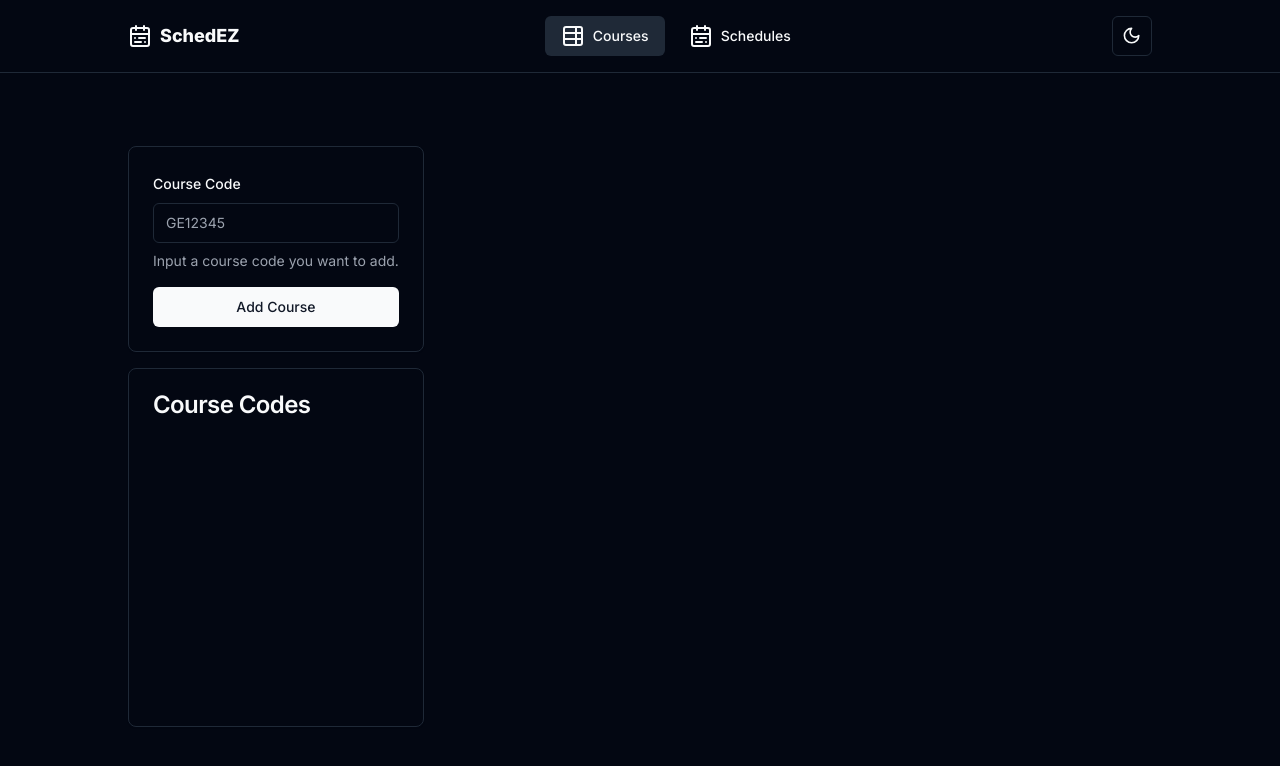
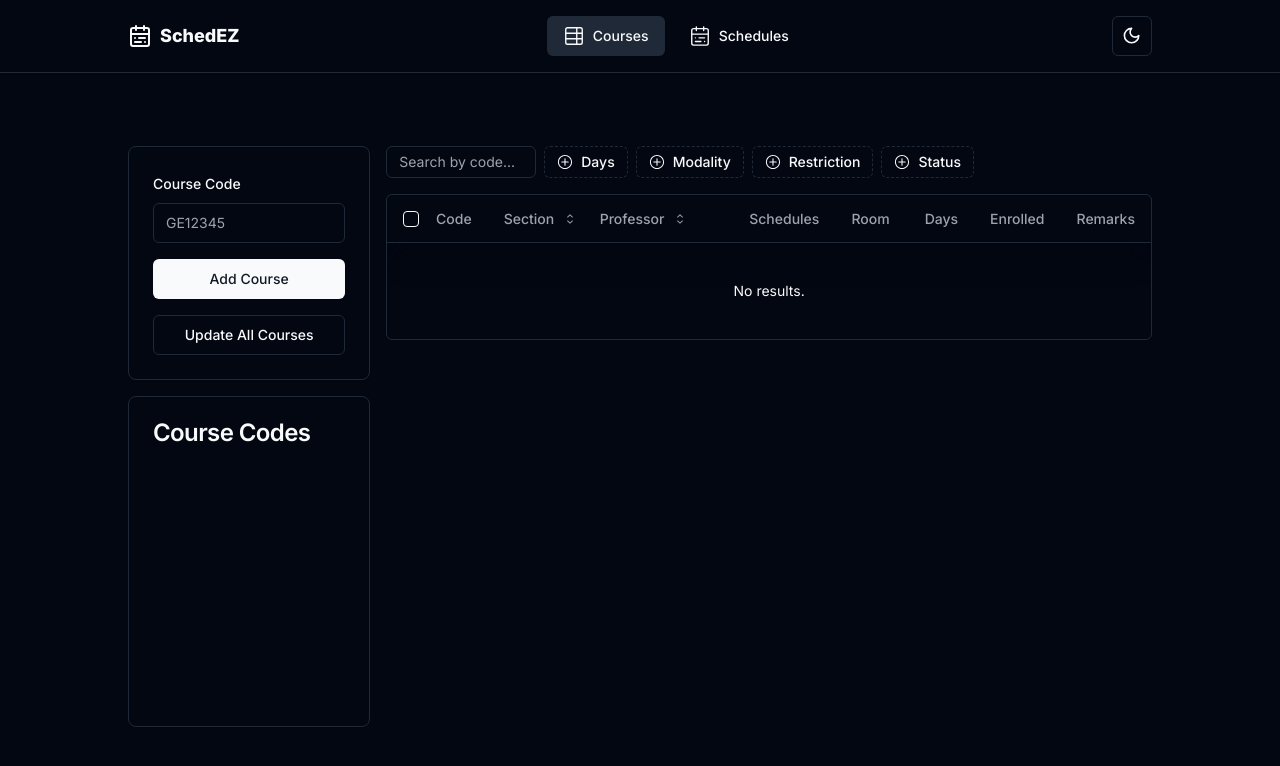
Before and after one commit to CyberEzpertz/Schedaddle, a Next.js app: page / in a window 1280 px wide. Shown: the top 766 px of the page. Built offline with nearby package versions, Linux system fonts and the light colour scheme.

Commit message:
feat: add toast message for invalid courses, squash various null/undefined bugs, update professor property to be not nullable

```diff
--- a/src/app/(dashboard)/page.tsx
+++ b/src/app/(dashboard)/page.tsx
@@ -1,9 +1,9 @@
-import CourseCodes from "@/components/CourseCodes";
+import CoursePage from "@/components/CoursePage";
 
 type Props = {};
 
 const Home = (props: Props) => {
-  return <CourseCodes />;
+  return <CoursePage />;
 };
 
 export default Home;
--- a/src/app/(dashboard)/schedules/page.tsx
+++ b/src/app/(dashboard)/schedules/page.tsx
@@ -1,4 +1,4 @@
-import CourseCodes from "@/components/CourseCodes";
+import CoursePage from "@/components/CoursePage";
 import ScheduleTab from "@/components/ScheduleTab";
 
 type Props = {};
--- a/src/components/Calendar.tsx
+++ b/src/components/Calendar.tsx
@@ -3,6 +3,7 @@ import { Card, CardTitle } from "@/components/ui/card";
 import { Class, DaysEnum } from "@/lib/definitions";
 import { cn, convertTime, toProperCase } from "@/lib/utils";
 import { useCallback, useState } from "react";
+import { ScrollArea } from "./ui/scroll-area";
 
 const CELL_SIZE_PX = 56;
 const CELL_HEIGHT = "h-14";
@@ -96,7 +97,7 @@ const Calendar = ({ courses }: { courses: Class[] }) => {
       </div>
 
       {/* Scrollable Container */}
-      <div className="flex h-full w-full overflow-y-scroll">
+      <ScrollArea>
         {/* Calendar Content */}
         <div className="flex h-max w-full flex-row">
           {/* Time Column */}
@@ -192,7 +193,7 @@ const Calendar = ({ courses }: { courses: Class[] }) => {
             })}
           </div>
         </div>
-      </div>
+      </ScrollArea>
     </div>
   );
 };
--- a/src/components/CourseInput.tsx
+++ b/src/components/CourseInput.tsx
@@ -13,8 +13,11 @@ import {
   FormMessage,
 } from "@/components/ui/form";
 import { Input } from "@/components/ui/input";
-import { useState } from "react";
+import { useEffect, useState } from "react";
 import { LoaderCircle } from "lucide-react";
+import { Course } from "@/lib/definitions";
+import { fetchMultipleCourses } from "@/lib/actions";
+import { toast } from "./ui/use-toast";
 
 const formSchema = z.object({
   courseCode: z.string().length(7, "Length should be 7!"),
@@ -22,9 +25,11 @@ const formSchema = z.object({
 
 type props = {
   fetchHandler: (courseCode: string) => Promise<void>;
+  courses: Course[];
+  setCourses: (courses: Course[]) => void;
 };
 
-const CourseInput = ({ fetchHandler }: props) => {
+const CourseInput = ({ fetchHandler, courses, setCourses }: props) => {
   const [isFetching, setIsFetching] = useState<boolean>(false);
   const form = useForm<z.infer<typeof formSchema>>({
     resolver: zodResolver(formSchema),
@@ -32,6 +37,21 @@ const CourseInput = ({ fetchHandler }: props) => {
       courseCode: "",
     },
   });
+
+  const handleUpdate = async () => {
+    setIsFetching(true);
+    const newData = await fetchMultipleCourses(
+      courses.map((course) => course.courseCode)
+    );
+    setIsFetching(false);
+
+    localStorage.setItem("courses", JSON.stringify(newData));
+    setCourses(newData);
+    toast({
+      title: "Successfully updated all courses!",
+      description: "The courses should now display updated data.",
+    });
+  };
 
   const onSubmit = async (values: z.infer<typeof formSchema>) => {
     setIsFetching(true);
@@ -57,9 +77,6 @@ const CourseInput = ({ fetchHandler }: props) => {
               <FormControl>
                 <Input placeholder="GE12345" {...field} />
               </FormControl>
-              <FormDescription>
-                Input a course code you want to add.
-              </FormDescription>
               <FormMessage />
             </FormItem>
           )}
@@ -71,6 +88,18 @@ const CourseInput = ({ fetchHandler }: props) => {
             "Add Course"
           )}
         </Button>
+        <Button
+          variant="outline"
+          className="w-full"
+          onClick={() => handleUpdate()}
+          disabled={isFetching}
+        >
+          {isFetching ? (
+            <LoaderCircle className="animate-spin" />
+          ) : (
+            "Update All Courses"
+          )}
+        </Button>
       </form>
     </Form>
   );
--- a/src/components/CourseCodes.tsx
+++ b/src/components/CoursePage.tsx
@@ -14,7 +14,7 @@ import {
 } from "@/lib/utils";
 import { toast } from "./ui/use-toast";
 
-const CourseCodes = () => {
+const CoursePage = () => {
   const [courses, setCourses] = useState<Course[]>([]);
   const [activeCourse, setActiveCourse] = useState<Course | null>(null);
 
@@ -30,6 +30,17 @@ const CourseCodes = () => {
     }
 
     const data = await fetchCourse(courseCode);
+
+    if (data.classes.length === 0) {
+      toast({
+        title: "Oops... That course doesn't have any classes.",
+        description:
+          "Either that course doesn't exist or no classes have been published yet.",
+        variant: "destructive",
+      });
+
+      return;
+    }
     const newCourses = [...courses, data];
 
     setCourses(newCourses);
@@ -55,12 +66,13 @@ const CourseCodes = () => {
 
   // Initialize the stored codes from local storage on component mount
   useEffect(() => {
-    const parsed = getLocalStorage("courses");
+    const data = getLocalStorage("courses");
 
-    if (parsed) {
-      setCourses(parsed);
-      if (parsed.length !== 0) {
-        setActiveCourse(parsed[0]);
+    if (data) {
+      setCourses(data);
+
+      if (data.length !== 0) {
+        setActiveCourse(data[0]);
       }
     }
   }, []);
@@ -70,7 +82,11 @@ const CourseCodes = () => {
       <div className="flex flex-col gap-4">
         <Card>
           <CardContent className="pt-6">
-            <CourseInput fetchHandler={handleFetch} />
+            <CourseInput
+              fetchHandler={handleFetch}
+              courses={courses}
+              setCourses={setCourses}
+            />
           </CardContent>
         </Card>
         <Card className="grow">
@@ -104,15 +120,13 @@ const CourseCodes = () => {
           </CardContent>
         </Card>
       </div>
-      {activeCourse && (
-        <DataTable
-          columns={columns}
-          data={activeCourse.classes}
-          activeCourse={activeCourse.courseCode}
-        />
-      )}
+      <DataTable
+        columns={columns}
+        data={activeCourse?.classes ?? []}
+        activeCourse={activeCourse?.courseCode ?? null}
+      />
     </div>
   );
 };
 
-export default CourseCodes;
+export default CoursePage;
--- a/src/components/NavigationBar.tsx
+++ b/src/components/NavigationBar.tsx
@@ -29,14 +29,14 @@ const NavigationBar = () => {
           href="/"
           className={pathName === "/" ? activeButton : normalButton}
         >
-          <TableProperties strokeWidth={2} />
+          <TableProperties strokeWidth={1.5} size={22} />
           Courses
         </Link>
         <Link
           href="/schedules"
           className={pathName === "/schedules" ? activeButton : normalButton}
         >
-          <CalendarRange />
+          <CalendarRange strokeWidth={1.5} size={22} />
           Schedules
         </Link>
       </div>
--- a/src/components/ScheduleTab.tsx
+++ b/src/components/ScheduleTab.tsx
@@ -82,7 +82,7 @@ const ScheduleTab = (props: Props) => {
   useEffect(() => {
     const storedSchedules = localStorage.getItem("schedules");
     const parsedSchedules =
-      storedSchedules !== null ? JSON.parse(storedSchedules) : null;
+      storedSchedules !== null ? JSON.parse(storedSchedules) : [];
 
     setSchedules(parsedSchedules);
   }, []);
@@ -93,7 +93,8 @@ const ScheduleTab = (props: Props) => {
         <Button onClick={() => handleGenerate()}>Generate Schedules</Button>
         <Card className="h-full overflow-auto">
           <div className="p-4 flex flex-col gap-2">
-            {schedules.map((sched, i) => (
+            {schedules &&
+              schedules.map((sched, i) => (
                 <Button
                   key={i}
                   variant={active === i ? "default" : "outline"}
--- a/src/components/courseTable/columns.tsx
+++ b/src/components/courseTable/columns.tsx
@@ -6,7 +6,7 @@ import { Checkbox } from "../ui/checkbox";
 import { SortableHeader } from "./SortableHeader";
 import { Badge } from "../ui/badge";
 import { MapPin, Wifi } from "lucide-react";
-import { convertTime } from "@/lib/utils";
+import { convertTime, toProperCase } from "@/lib/utils";
 
 export const columns: ColumnDef<Class>[] = [
   {
@@ -47,12 +47,20 @@ export const columns: ColumnDef<Class>[] = [
   {
     accessorKey: "section",
     header: ({ column }) => (
-      <SortableHeader className="w-16" column={column} title={"Section"} />
+      <SortableHeader
+        className="min-w-12 max-w-16"
+        column={column}
+        title={"Section"}
+      />
     ),
+    meta: {
+      headerClassName: "w-20",
+    },
   },
   {
+    id: "Professor",
     accessorFn: (row) => {
-      return row.professor?.length !== 0 ? row.professor : "-";
+      return row.professor.length !== 0 ? toProperCase(row.professor) : "-";
     },
     meta: {
       headerClassName: "w-[300px] nowrap",
@@ -60,7 +68,6 @@ export const columns: ColumnDef<Class>[] = [
     header: ({ column }) => (
       <SortableHeader column={column} title={"Professor"} />
     ),
-    id: "Professor",
   },
   {
     header: "Schedules",
@@ -81,7 +88,7 @@ export const columns: ColumnDef<Class>[] = [
             <Badge
               key={i}
               variant="outline"
-              className={`dark:bg-gray-950 dark:text-gray-50 select-none flex gap-2 rounded-lg p-2 px-4 font-medium w-[180px] shadow-lg justify-center items-center`}
+              className={`dark:bg-gray-950 dark:text-gray-50 select-none flex gap-2 rounded-lg p-2 px-4 font-medium w-[160px] shadow-lg justify-center items-center`}
             >
               {/* {sched.isOnline ? <Wifi size={16} /> : <MapPin size={16} />} */}
               {`${convertTime(sched.start)} - ${convertTime(sched.end)}`}
--- a/src/lib/actions.ts
+++ b/src/lib/actions.ts
@@ -1,6 +1,6 @@
 "use server";
 
-import { classArraySchema, Course } from "./definitions";
+import { class2DArraySchema, classArraySchema, Course } from "./definitions";
 
 export async function fetchCourse(courseCode: string) {
   const id = process.env.ID_NUMBER;
@@ -27,3 +27,33 @@ export async function fetchCourse(courseCode: string) {
 
   return newCourse;
 }
+
+export async function fetchMultipleCourses(courseCodes: string[]) {
+  const id = process.env.ID_NUMBER;
+
+  const res = await fetch(
+    `${process.env.COURSE_API}/api/courses?id=${id}&courses=${courseCodes.join(
+      "&courses="
+    )}`,
+    {
+      cache: "no-store",
+    }
+  );
+
+  if (!res.ok) {
+    throw new Error("Something went wrong while fetching.");
+  }
+
+  const parsed = await res.json();
+  const parsedData = class2DArraySchema.parse(parsed);
+
+  const updatedCourses = parsedData.map((classes) => {
+    return {
+      courseCode: classes[0].course,
+      classes: classes,
+      last_fetched: new Date(),
+    };
+  });
+
+  return updatedCourses;
+}
--- a/src/lib/definitions.ts
+++ b/src/lib/definitions.ts
@@ -25,7 +25,7 @@ export const classSchema = z.object({
   code: z.number(),
   course: z.string(),
   section: z.string(),
-  professor: z.nullable(z.string()),
+  professor: z.string(),
   schedules: z.array(scheduleSchema),
   enrolled: z.number(),
   enrollCap: z.number(),
@@ -36,6 +36,7 @@ export const classSchema = z.object({
 });
 
 export const classArraySchema = z.array(classSchema);
+export const class2DArraySchema = z.array(classArraySchema);
 
 export const courseSchema = z.object({
   courseCode: z.string(),
```
Lines whose indentation alone changed are shown as unchanged.
